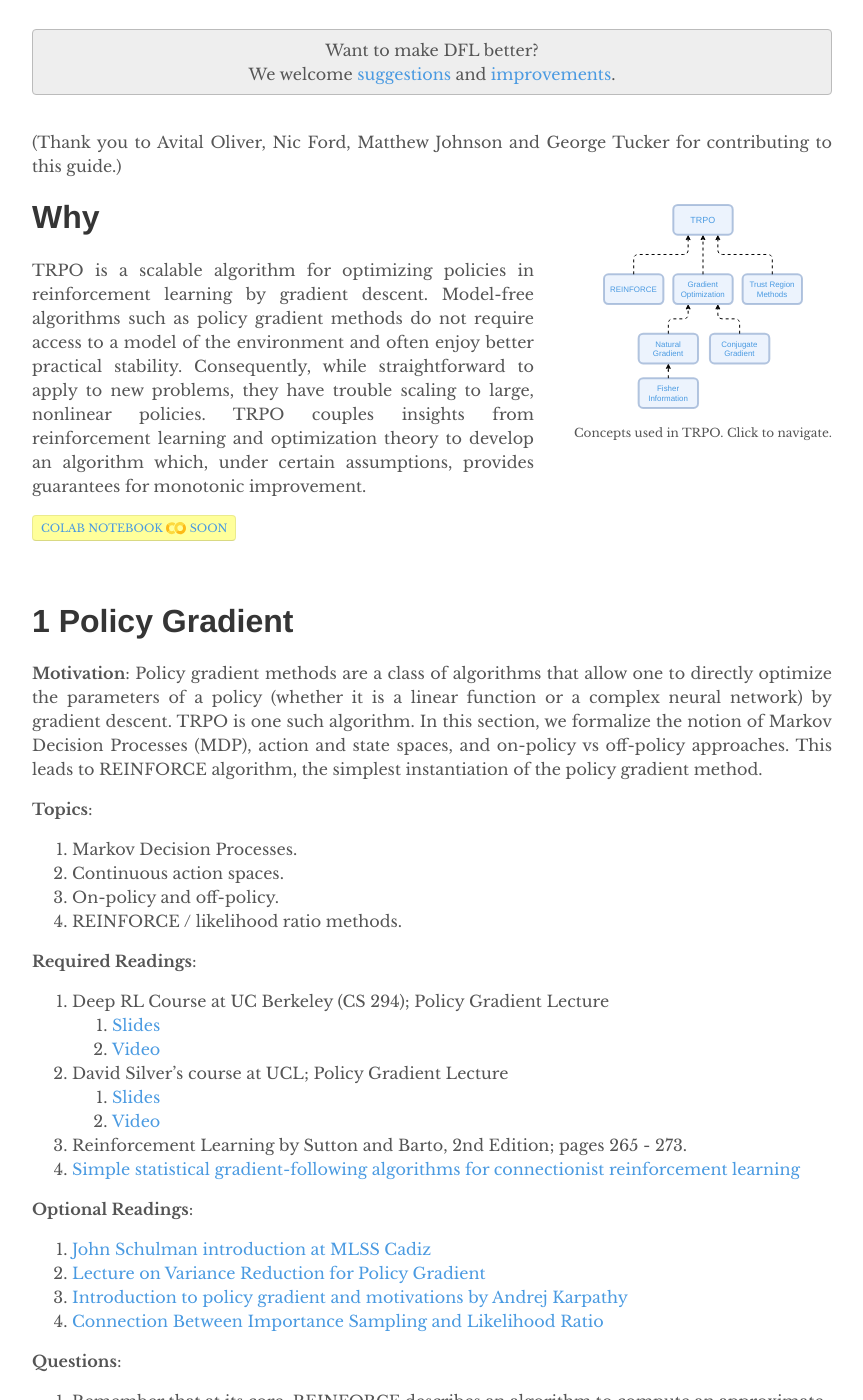
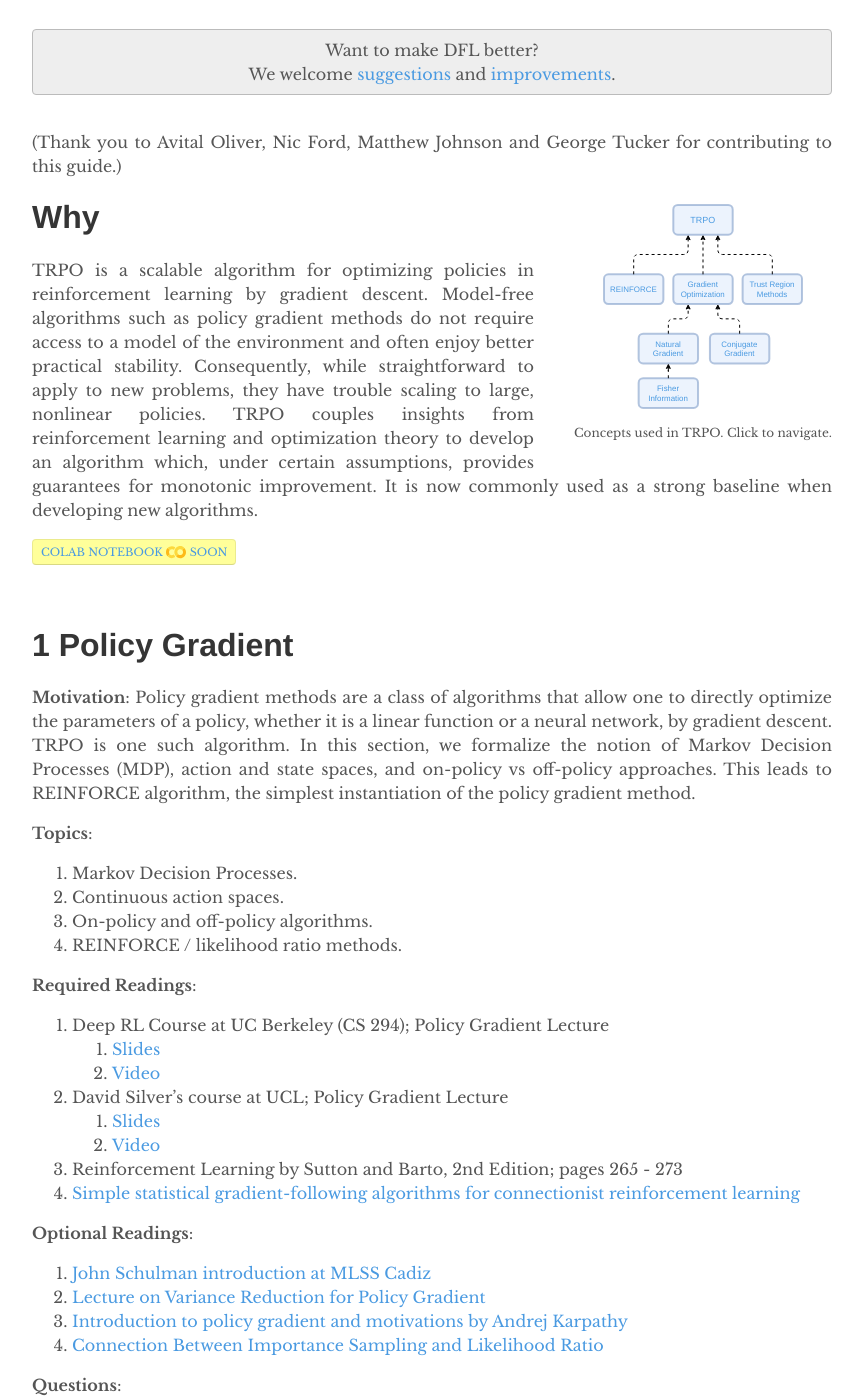
Before and after one commit to depthfirstlearning/depthfirstlearning.com, a Jekyll site: the page built from _posts/2018-06-19-TRPO.markdown, in a window 1280 px wide and 1400 px high, scrolled down 429 px. Shown: the whole window, without its empty margins (208-1071 px from the left). Built offline with Jekyll 4.4.1, drawn with Linux system fonts in a browser that asks for light colours; formulas are drawn with MathJax 3; some of the changed text lies outside the part shown.

Commit message:
small fixes

```diff
--- a/_posts/2018-06-19-TRPO.markdown
+++ b/_posts/2018-06-19-TRPO.markdown
@@ -28,7 +28,8 @@ practical stability. Consequently, while straightforward to apply to new
 problems, they have trouble scaling to large, nonlinear policies. TRPO couples
 insights from reinforcement learning and optimization theory to develop an
 algorithm which, under certain assumptions, provides guarantees for monotonic
-improvement.
+improvement. It is now commonly used as a strong baseline when developing new
+algorithms.
 
   <a href="javascript:alert('Coming soon!')" class="colab-root">Colab Notebook
     <span>Soon</span></a>
@@ -37,8 +38,8 @@ improvement.
 
 # 1 Policy Gradient
   **Motivation**: Policy gradient methods are a class of algorithms that allow
-  one to directly optimize the parameters of a policy (whether it is a linear
-  function or a complex neural network) by gradient descent. TRPO is one such
+  one to directly optimize the parameters of a policy, whether it is a linear
+  function or a neural network, by gradient descent. TRPO is one such
   algorithm. In this section, we formalize the notion of Markov Decision Processes (MDP),
   action and state spaces, and on-policy vs off-policy approaches. This leads to
   REINFORCE algorithm, the simplest instantiation of the policy gradient method.
@@ -46,7 +47,7 @@ improvement.
   **Topics**:
   1. Markov Decision Processes.
   2. Continuous action spaces.
-  3. On-policy and off-policy.
+  3. On-policy and off-policy algorithms.
   4. REINFORCE / likelihood ratio methods.
 
   **Required Readings**:
@@ -56,7 +57,7 @@ improvement.
   2. David Silver’s course at UCL; Policy Gradient Lecture
       1. [Slides](http://www0.cs.ucl.ac.uk/staff/d.silver/web/Teaching_files/pg.pdf)
       2. [Video](https://www.youtube.com/watch?v=KHZVXao4qXs&index=7&list=PL7-jPKtc4r78-wCZcQn5IqyuWhBZ8fOxT)
-  3. Reinforcement Learning by Sutton and Barto, 2nd Edition; pages 265 - 273.
+  3. Reinforcement Learning by Sutton and Barto, 2nd Edition; pages 265 - 273
   4. [Simple statistical gradient-following algorithms for connectionist reinforcement learning](http://www-anw.cs.umass.edu/~barto/courses/cs687/williams92simple.pdf)
 
   **Optional Readings**:
@@ -90,20 +90,19 @@ improvement.
      </p>
      </details>
   4. Do policy gradient methods work for discrete and continuous action spaces?
-    If not, why not? If so, is there an advantage policy gradient methods
-    provide over other RL algorithms, like Q-learning?
+    If not, why not?
 
 <br />
 
 # 2 Variance Reduction and Advantage Estimate
   **Motivation**: One major shortcoming of policy gradient methods is that the
   simplest instantation of REINFORCE suffers from high variance in the gradients
-  it computes. This results from the rewards being sparse, only visiting a finite
-  set of states, and that we only take one action at each state rather than all actions.
-  In order to properly scale, we need to reduce this variance. In this section, we study
-  common techniques for reducing variance for REINFORCE: causal approaches,
-  baselines, and advantages. Note that TRPO does not introduce new methods for
-  variance reduction, but we cover it here for complete understanding.
+  it computes. This results from the fact that rewards are sparse, we only visit a finite
+  set of states, and that we only take one action at each state rather than try all actions.
+  In order to properly scale our methods to harder problems, we need to reduce this variance.
+  In this section, we study common tools for reducing variance for REINFORCE:
+  a simple causality result, baselines, and advantages. Note that TRPO does not introduce
+  new methods for variance reduction, but we cover it here for complete understanding.
 
   **Topics**:
   1. Causality for REINFORCE.
@@ -117,11 +116,11 @@ improvement.
   2. [George Tucker’s notes on Variance Reduction](/assets/gjt-var-red-notes.pdf)
 
   **Optional Readings**:
-  1. Reinforcement Learning by Sutton and Barto, 2nd Edition; pages 273 - 275.
+  1. Reinforcement Learning by Sutton and Barto, 2nd Edition; pages 273 - 275
   2. [High-dimensional continuous control using generalized advantage estimation](https://arxiv.org/abs/1506.02438)
   3. [Asynchronous Methods for Deep Reinforcement Learning](https://arxiv.org/abs/1602.01783)
   4. [Monte Carlo theory, methods, and examples by Art B. Owen; Chapter 8](https://statweb.stanford.edu/~owen/mc/Ch-var-basic.pdf)
-    (in-depth treatment of variance reduction; suitable for independent study).
+    (in-depth treatment of variance reduction; suitable for independent study)
 
   **Questions**:
   1. What is the intuition for using advantages instead of rewards as the
@@ -130,6 +129,11 @@ improvement.
   2. What are some assumptions we make by using baselines as a variance
     reduction method?
   3. What are other methods of variance reduction?
+     <details><summary>Solution</summary>
+     <p>
+     Check out the optional reading <a href="https://statweb.stanford.edu/~owen/mc/Ch-var-basic.pdf">Monte Carlo theory, methods, and examples by Art B. Owen; Chapter 8</a> if you're interested! Broadly speaking, other techniques for doing variance reduction for Monte Carlo integration include stratified sampling, antithetic sampling, common random variables, conditioning.
+     </p>
+     </details>
   4. The theory of control variates tells us that our control variate should
     be correlated with the quantity we are trying to lower the variance of.
     Can we construct a better control variate that is even more correlated
@@ -163,7 +167,7 @@ improvement.
   it suffers from a basic problem - performance is dependent on the model's parameterization.
   Natural gradient descent, on the other hand, is invariant to model parameterization.
   This is achieved by multiplying gradient vectors by the inverse of the Fisher
-  Information Matrix, which is a measure of how much model predictions change with
+  information matrix, which is a measure of how much model predictions change with
   local parameter changes.
 
   **Topics**:
@@ -207,11 +212,11 @@ improvement.
 
   **Topics**:
   1. Solving system of linear equations.
-  2. Efficiently computing matrix-vector products .
+  2. Efficiently computing matrix-vector products.
   3. Computational complexities of 2nd order methods.
 
   **Required Readings**:
-  1. [An Introduction to the Conjugate Gradient Method Without the Agonizing Pain](https://www.cs.cmu.edu/~quake-papers/painless-conjugate-gradient.pdf): Section 7-9.
+  1. [An Introduction to the Conjugate Gradient Method Without the Agonizing Pain](https://www.cs.cmu.edu/~quake-papers/painless-conjugate-gradient.pdf): Section 7-9
   2. [Convex Optimization and
      Approximation](https://ee227c.github.io/notes/ee227c-notes.pdf), UC Berkeley, Section 7.4
   3. Convex Optimization II by Stephen Boyd:
@@ -219,7 +224,7 @@ improvement.
       2. [Lecture 13, from 21:20 to 29:30](https://www.youtube.com/watch?feature=player_embedded&v=E4gl91l0l40#t=1266)
 
   **Optional Readings**:
-  1. Numerical Optimization by Nocedal and Wright; Section 5.1, pages 101-120.
+  1. Numerical Optimization by Nocedal and Wright; Section 5.1, pages 101-120
   2. [Metacademy](https://metacademy.org/graphs/concepts/conjugate_gradient)
 
   **Questions**:
```
Also changed, not shown: other parts of _posts/2018-06-19-TRPO.markdown (+6 -6 lines).
